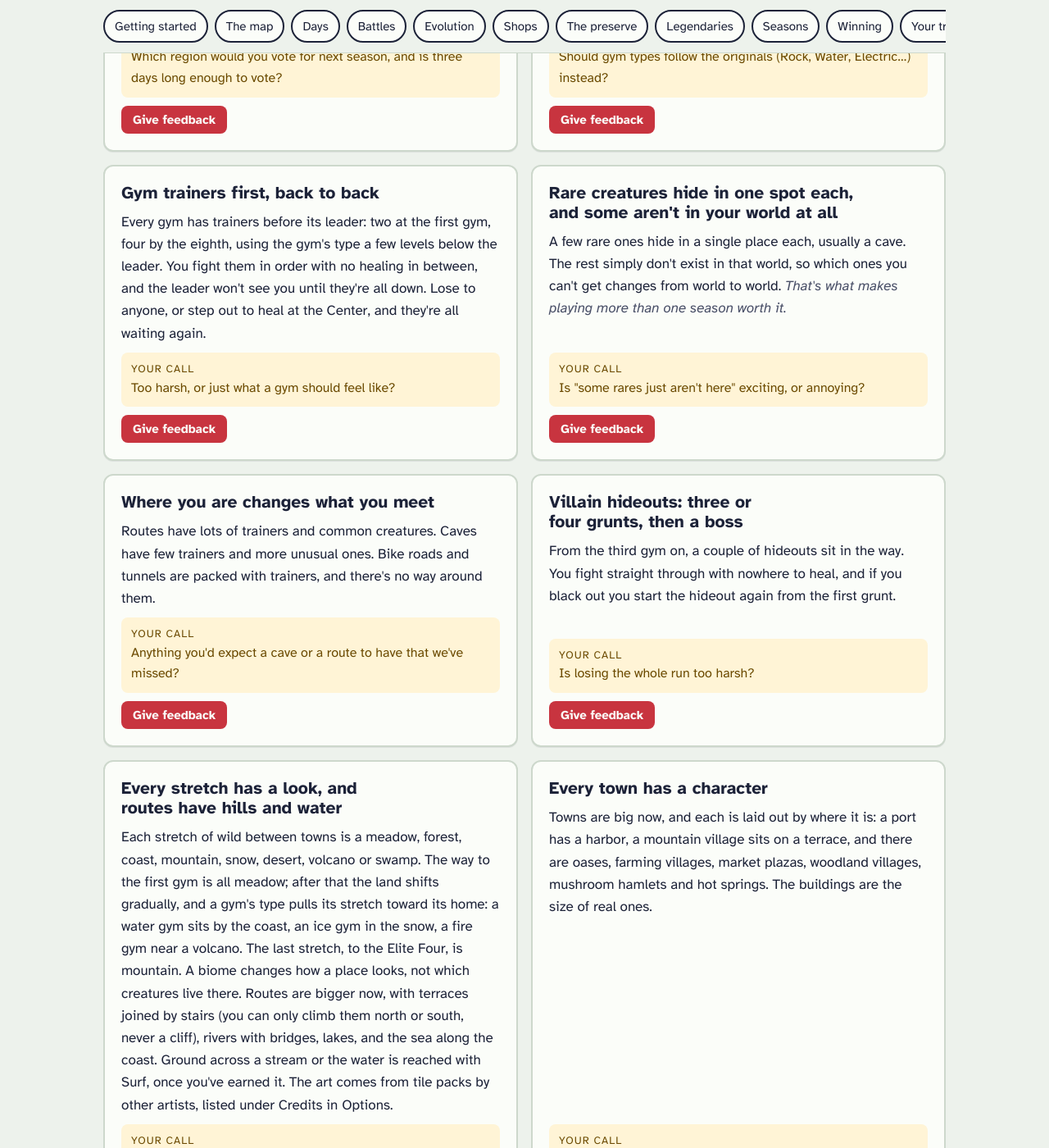
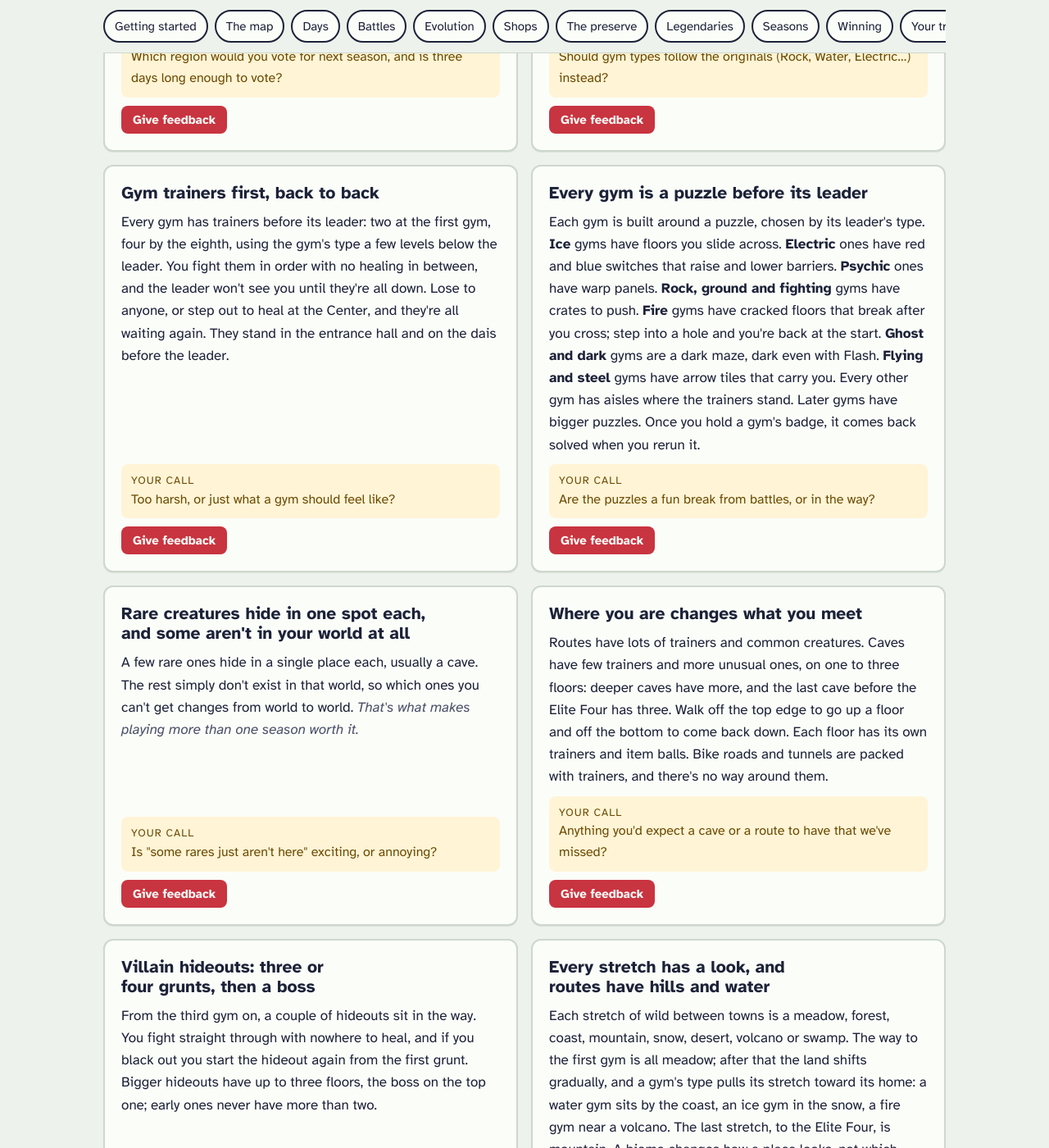
Before and after one commit to Four-Cube-Games/super-adventure, a Jekyll site: the page built from handbook.html, in a window 1280 px wide and 1400 px high, scrolled down 3220 px. Shown: the whole window at 82% size. Built offline with Jekyll 4.4.1, drawn with Linux system fonts in a browser that asks for light colours; some of the changed text lies outside the part shown.

Commit message:
Describe floors, city districts and gym puzzles

```diff
--- a/handbook.html
+++ b/handbook.html
@@ -115,9 +115,15 @@ styles: /assets/handbook.css
     </article>
     <article class="rule" data-rule="gym-trainers">
       <h3>Gym trainers first, back to back</h3>
-      <p class="said">Every gym has trainers before its leader: two at the first gym, four by the eighth, using the gym's type a few levels below the leader. You fight them in order with no healing in between, and the leader won't see you until they're all down. Lose to anyone, or step out to heal at the Center, and they're all waiting again.</p>
+      <p class="said">Every gym has trainers before its leader: two at the first gym, four by the eighth, using the gym's type a few levels below the leader. You fight them in order with no healing in between, and the leader won't see you until they're all down. Lose to anyone, or step out to heal at the Center, and they're all waiting again. They stand in the entrance hall and on the dais before the leader.</p>
       <p class="ask">Too harsh, or just what a gym should feel like?</p>
       <a class="tell" href="{{ site.repo }}/issues/new?template=feedback.yml&amp;title=Handbook%3A%20Gym%20trainers%20first%2C%20back%20to%20back&amp;rule=Gym%20trainers%20first%2C%20back%20to%20back">Give feedback</a>
+    </article>
+    <article class="rule" data-rule="gym-puzzles">
+      <h3>Every gym is a puzzle before its leader</h3>
+      <p class="said">Each gym is built around a puzzle, chosen by its leader's type. <b>Ice</b> gyms have floors you slide across. <b>Electric</b> ones have red and blue switches that raise and lower barriers. <b>Psychic</b> ones have warp panels. <b>Rock, ground and fighting</b> gyms have crates to push. <b>Fire</b> gyms have cracked floors that break after you cross; step into a hole and you're back at the start. <b>Ghost and dark</b> gyms are a dark maze, dark even with Flash. <b>Flying and steel</b> gyms have arrow tiles that carry you. Every other gym has aisles where the trainers stand. Later gyms have bigger puzzles. Once you hold a gym's badge, it comes back solved when you rerun it.</p>
+      <p class="ask">Are the puzzles a fun break from battles, or in the way?</p>
+      <a class="tell" href="{{ site.repo }}/issues/new?template=feedback.yml&amp;title=Handbook%3A%20Every%20gym%20is%20a%20puzzle%20before%20its%20leader&amp;rule=Every%20gym%20is%20a%20puzzle%20before%20its%20leader">Give feedback</a>
     </article>
     <article class="rule" data-rule="rares">
       <h3>Rare creatures hide in one spot each, and some aren't in your world at all</h3>
@@ -127,13 +133,13 @@ styles: /assets/handbook.css
     </article>
     <article class="rule" data-rule="terrain">
       <h3>Where you are changes what you meet</h3>
-      <p class="said">Routes have lots of trainers and common creatures. Caves have few trainers and more unusual ones. Bike roads and tunnels are packed with trainers, and there's no way around them.</p>
+      <p class="said">Routes have lots of trainers and common creatures. Caves have few trainers and more unusual ones, on one to three floors: deeper caves have more, and the last cave before the Elite Four has three. Walk off the top edge to go up a floor and off the bottom to come back down. Each floor has its own trainers and item balls. Bike roads and tunnels are packed with trainers, and there's no way around them.</p>
       <p class="ask">Anything you'd expect a cave or a route to have that we've missed?</p>
       <a class="tell" href="{{ site.repo }}/issues/new?template=feedback.yml&amp;title=Handbook%3A%20Where%20you%20are%20changes%20what%20you%20meet&amp;rule=Where%20you%20are%20changes%20what%20you%20meet">Give feedback</a>
     </article>
     <article class="rule" data-rule="hideouts">
       <h3>Villain hideouts: three or four grunts, then a boss</h3>
-      <p class="said">From the third gym on, a couple of hideouts sit in the way. You fight straight through with nowhere to heal, and if you black out you start the hideout again from the first grunt.</p>
+      <p class="said">From the third gym on, a couple of hideouts sit in the way. You fight straight through with nowhere to heal, and if you black out you start the hideout again from the first grunt. Bigger hideouts have up to three floors, the boss on the top one; early ones never have more than two.</p>
       <p class="ask">Is losing the whole run too harsh?</p>
       <a class="tell" href="{{ site.repo }}/issues/new?template=feedback.yml&amp;title=Handbook%3A%20Villain%20hideouts%3A%20three%20or%20four%20grunts%2C%20then%20a%20boss&amp;rule=Villain%20hideouts%3A%20three%20or%20four%20grunts%2C%20then%20a%20boss">Give feedback</a>
     </article>
@@ -145,7 +151,7 @@ styles: /assets/handbook.css
     </article>
     <article class="rule" data-rule="towns">
       <h3>Every town has a character</h3>
-      <p class="said">Towns are big now, and each is laid out by where it is: a port has a harbor, a mountain village sits on a terrace, and there are oases, farming villages, market plazas, woodland villages, mushroom hamlets and hot springs. The buildings are the size of real ones.</p>
+      <p class="said">Towns are big now, and each is laid out by where it is: a port has a harbor, a mountain village sits on a terrace, and there are oases, farming villages, market plazas, woodland villages, mushroom hamlets and hot springs. The buildings are the size of real ones. A town with a gym is a city of two districts: you arrive in the town part, with the Center, shop, houses and the preserve's gate, and walking on through its far edge takes you into the gym district, a formal garden, a harbor, a market square or a mountain terrace by the town's character. The way on to the next stretch leaves from the gym district.</p>
       <p class="ask">Which kind of town would you like to see more of?</p>
       <a class="tell" href="{{ site.repo }}/issues/new?template=feedback.yml&amp;title=Handbook%3A%20Every%20town%20has%20a%20character&amp;rule=Every%20town%20has%20a%20character">Give feedback</a>
     </article>
```
